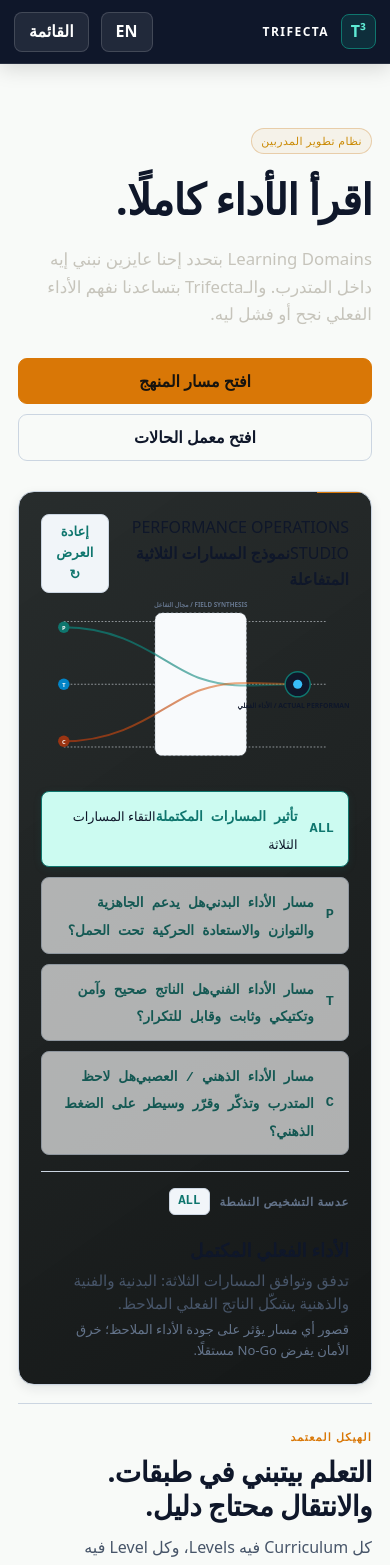
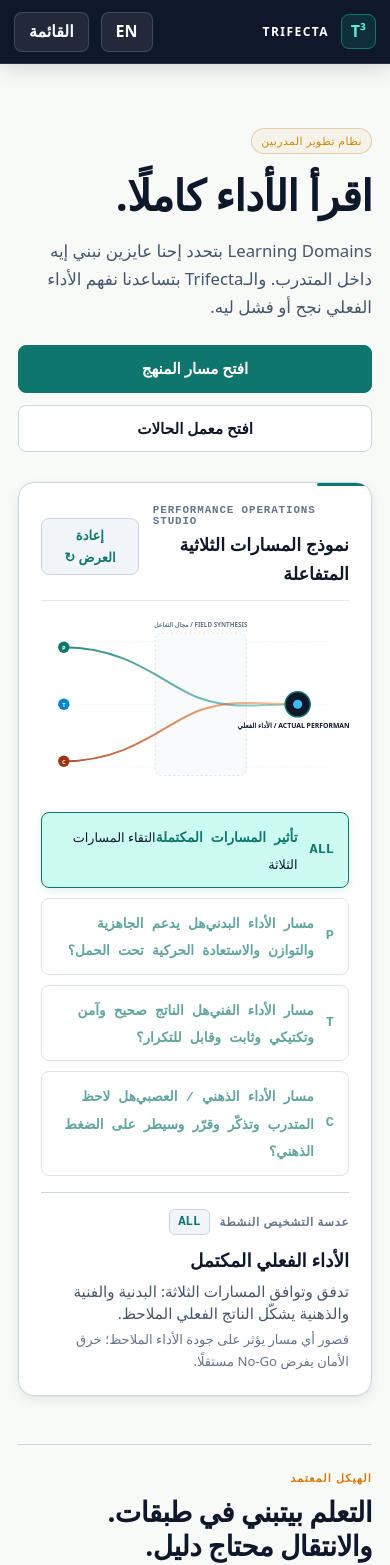
Before and after one commit to maissaramoheb/trifecta-performance-lab, a Next.js app: page / in a window 390 px wide. Shown: the top 1565 px of the page. Built offline with nearby package versions, Linux system fonts and the light colour scheme.

Commit message:
fix(design): rebuild Warm Mineral & Architectural Monograph prototype V2.2

```diff
--- a/app/globals.css
+++ b/app/globals.css
@@ -177,75 +177,42 @@ footer {
   background: linear-gradient(145deg, rgba(31,36,36,.96), rgba(16,19,19,.98));
   box-shadow: inset 0 1px rgba(255,255,255,.025);
 }
-.card-role-feature, .card-role-diagnostic { border-radius: var(--radius-lg); box-shadow: var(--shadow-raised); }
-.card-role-metric, .card-role-comparison { border-radius: var(--radius); }
+.card-role-feature, .card-role-diagnostic { border-radius: var(--radius-lg); box-shadow: var(--shadow-raised); background: var(--panel); border: 1px solid var(--line); }
+.card-role-metric, .card-role-comparison { border-radius: var(--radius); background: var(--panel); border: 1px solid var(--line); }
 .card-role-metric::before, .card-role-comparison::before, .card-role-feature::before, .card-role-diagnostic::before {
-  content: ""; position: absolute; inset-block-start: 0; inset-inline-start: 0; width: 54px; height: 1px;
-  background: var(--amber);
+  content: ""; position: absolute; inset-block-start: 0; inset-inline-start: 0; width: 54px; height: 3px;
+  background: var(--teal); border-radius: 99px;
 }
 
 .hero {
-  display: grid; grid-template-columns: minmax(0, 1.08fr) minmax(390px, .72fr);
-  gap: clamp(42px, 6vw, 90px); align-items: center; min-height: 500px;
+  display: grid; grid-template-columns: minmax(0, 1.05fr) minmax(380px, .95fr);
+  gap: clamp(32px, 5vw, 64px); align-items: start; padding-top: 12px; margin-bottom: 48px;
 }
-.hero h1 { max-width: 860px; margin: 20px 0; font-size: 4.25rem; }
-.hero-lead { color: #c6c4bb; font-size: clamp(1.05rem, 1.6vw, 1.35rem); max-width: 780px; }
-.hero-actions, .button-row { display: flex; flex-wrap: wrap; gap: 10px; margin-top: 30px; }
+.hero h1 { max-width: 860px; margin: 16px 0; font-size: clamp(2.4rem, 4vw, 3.8rem); font-weight: 750; color: var(--text); line-height: 1.2; }
+.hero-lead { color: var(--muted); font-size: clamp(1.05rem, 1.4vw, 1.25rem); max-width: 780px; line-height: 1.68; margin-bottom: 24px; }
+.hero-actions, .button-row { display: flex; flex-wrap: wrap; gap: 12px; margin-top: 24px; }
 .primary, .secondary {
-  border: 1px solid var(--amber); min-height: 46px; padding: 9px 18px; border-radius: 9px; cursor: pointer; font-weight: 700;
+  border: 1px solid var(--teal); min-height: 46px; padding: 10px 22px; border-radius: 8px; cursor: pointer; font-weight: 700;
+  font-size: 0.95rem; display: inline-flex; align-items: center; justify-content: center; gap: 8px;
 }
-.primary { background: var(--amber); color: #17130e; }
-.primary:hover { background: var(--amber-bright); }
-.secondary { background: transparent; color: var(--text); border-color: var(--line); }
-.secondary:hover { border-color: var(--amber); color: var(--amber-bright); }
+.primary { background: var(--teal); color: #ffffff; border-color: var(--teal); }
+.primary:hover { background: #0d9488; border-color: #0d9488; }
+.secondary { background: var(--panel); color: var(--text); border-color: var(--line); }
+.secondary:hover { border-color: var(--teal); color: var(--teal); background: var(--teal-soft); }
 .primary, .secondary, .language, .menu-button, .segmented button, .sidebar nav a,
 .example-card, .family-grid button, .phase-track button, .diagnosis-card {
-  transition: transform .22s ease, border-color .22s ease, background-color .22s ease, color .22s ease, box-shadow .22s ease;
+  transition: transform .2s ease, border-color .2s ease, background-color .2s ease, color .2s ease, box-shadow .2s ease;
 }
-.primary:hover, .secondary:hover { transform: translateY(-2px); }
+.primary:hover, .secondary:hover { transform: translateY(-2px); box-shadow: 0 4px 12px rgba(15, 118, 110, 0.15); }
 
-.trifecta-instrument { min-height: 510px; display: grid; grid-template-rows: auto 1fr auto; }
-.instrument-head { display: flex; justify-content: space-between; align-items: center; gap: 14px; }
-.instrument-head > span { color: var(--faint); font: 600 .65rem/1 ui-monospace, SFMono-Regular, monospace; letter-spacing: .14em; direction: ltr; }
-.tri-stage { position: relative; width: min(100%, 340px); aspect-ratio: 1; margin: 6px auto 0; isolation: isolate; }
-.tri-stage::before, .tri-stage::after {
-  content: ""; position: absolute; inset: 14%; border: 1px solid rgba(214,163,95,.14); border-radius: 50%;
+.trifecta-instrument {
+  min-height: 480px; display: grid; grid-template-rows: auto 1fr auto;
+  background: var(--panel); border: 1px solid var(--line); padding: 24px; border-radius: var(--radius-lg);
+  box-shadow: var(--shadow-raised);
 }
-.tri-stage::after { inset: 25%; border-style: dashed; border-color: rgba(142,170,164,.16); }
-.tri-core {
-  position: absolute; inset: 25% 24% 22%; display: grid; place-items: center;
-  clip-path: polygon(50% 3%, 97% 94%, 3% 94%);
-  background: linear-gradient(160deg, rgba(240,192,119,.9), rgba(214,163,95,.18) 62%, rgba(142,170,164,.2));
-}
-.tri-core::after {
-  content: ""; position: absolute; inset: 2px; clip-path: inherit;
-  background: linear-gradient(160deg, #202423, #111414 72%);
-}
-.tri-core span { z-index: 1; color: var(--amber-bright); font: 700 .7rem/1 ui-monospace, monospace; letter-spacing: .22em; direction: ltr; }
-.tri-node {
-  position: absolute; z-index: 4; min-width: 92px; min-height: 58px; padding: 9px 12px;
-  display: grid; grid-template-columns: 24px 1fr; align-items: center; gap: 7px;
-  border: 1px solid var(--line); border-radius: 12px; background: rgba(13,16,16,.92); cursor: pointer;
-}
-.tri-node bdi { color: var(--amber); font: 700 .72rem/1 ui-monospace, monospace; }
-.tri-node span { color: var(--muted); font-size: .72rem; }
-.tri-node-physical { inset-block-start: 0; inset-inline-start: 50%; transform: translateX(-50%); }
-[dir="rtl"] .tri-node-physical { transform: translateX(50%); }
-.tri-node-technical { inset-block-end: 2%; inset-inline-end: 0; }
-.tri-node-cognitive { inset-block-end: 2%; inset-inline-start: 0; }
-.tri-node[aria-pressed="true"] {
-  border-color: var(--amber); background: var(--amber-soft); box-shadow: 0 10px 28px rgba(0,0,0,.28);
-}
-.tri-node:hover { border-color: var(--amber); }
-.scan-line {
-  position: absolute; z-index: 3; inset-inline: 19%; inset-block-start: 18%; height: 1px;
-  background: linear-gradient(90deg, transparent, var(--amber-bright), transparent); opacity: 0;
-}
-.trifecta-instrument:hover .scan-line { animation: instrument-scan 1.25s ease-out 1; }
-.instrument-readout { min-height: 120px; border-top: 1px solid var(--line); padding-top: 18px; }
-.instrument-readout > span { display: block; color: var(--faint); font: .62rem/1 ui-monospace,monospace; letter-spacing: .13em; direction: ltr; }
-.instrument-readout strong { display: block; margin-top: 10px; color: var(--amber-bright); font-size: 1.1rem; }
-.instrument-readout p { margin: 3px 0 0; color: var(--muted); font-size: .88rem; }
+.instrument-head { display: flex; justify-content: space-between; align-items: center; gap: 14px; margin-bottom: 12px; border-bottom: 1px solid var(--line-soft); padding-bottom: 12px; }
+.instrument-head > div span { color: var(--faint); font: 700 .68rem/1 ui-monospace, monospace; letter-spacing: .08em; direction: ltr; display: block; margin-bottom: 4px; }
+.instrument-head > div strong { color: var(--text); font-size: 1.1rem; }
 
 .metric-deck { display: grid; grid-template-columns: repeat(3,1fr); gap: 12px; margin: 8px 0 28px; }
 .metric-card { min-height: 112px; display: grid; grid-template-columns: auto 1fr; gap: 18px; align-items: center; }
@@ -917,7 +884,7 @@ input[type="range"] { accent-color: var(--amber); }
 .synthesis-field,
 .output-hub,
 .architecture-node {
-  transition: opacity 0.45s ease, transform 0.45s cubic-bezier(0.16, 1, 0.3, 1), stroke-width 0.3s ease;
+  transition: opacity 0.45s ease, transform 0.45s cubic-bezier(0.16, 1, 0.3, 1);
 }
 
 .stream-path.visible,
@@ -1204,7 +1171,7 @@ input[type="range"] { accent-color: var(--amber); }
   font-size: 0.84rem;
   text-align: start;
   cursor: pointer;
-  transition: all 0.15s ease;
+  transition: background-color 0.15s ease, border-color 0.15s ease, color 0.15s ease;
 }
 
 .tree-node-btn:hover,
```
